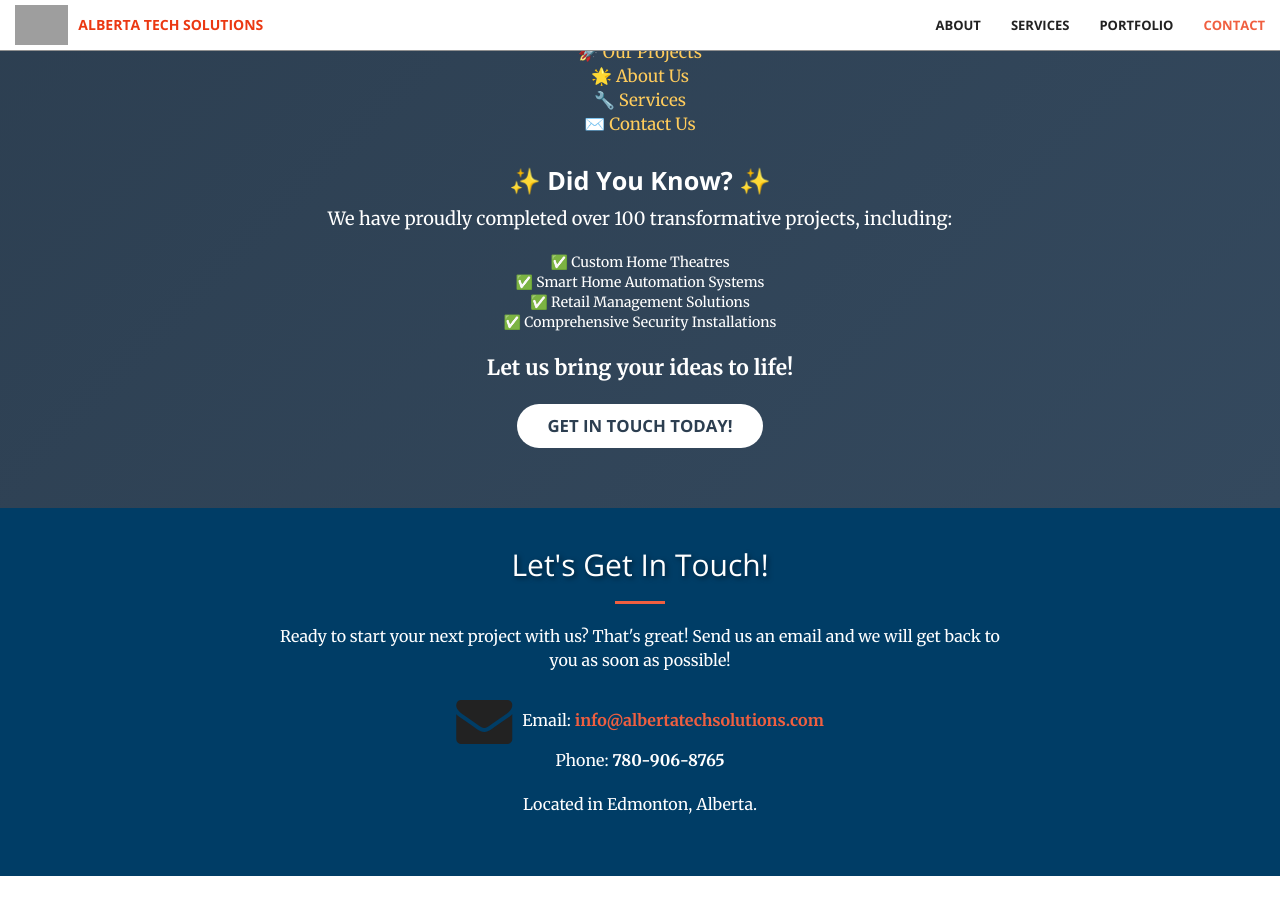
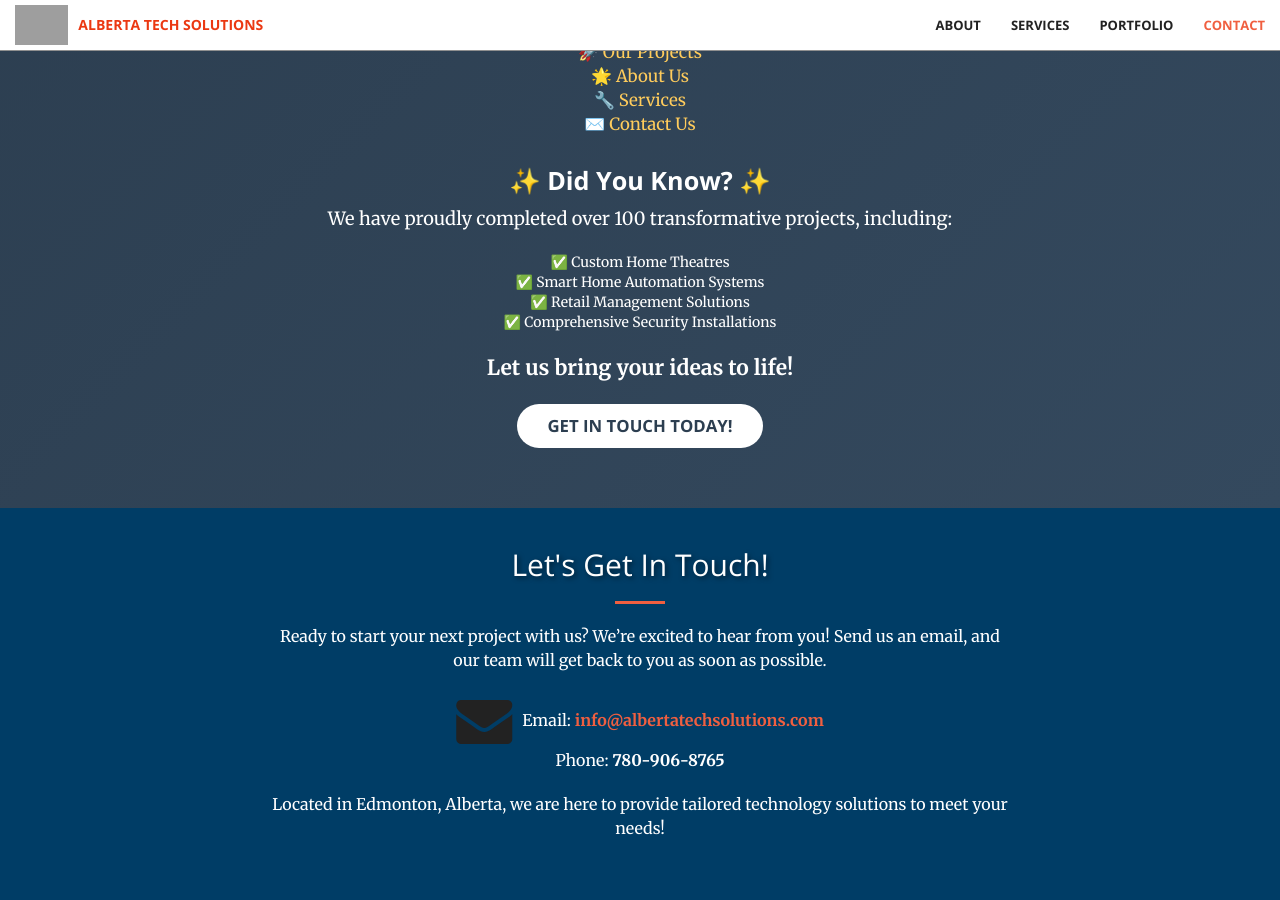
Before and after one commit to ATSGIS/albertatechsolutions, a Jekyll site: the page built from index.html, in a window 1280 px wide and 900 px high, scrolled down 13932 px. Built offline with Jekyll 4.4.1, drawn with Linux system fonts in a browser that asks for light colours; before the commit the page ends 14808 px from its top, so only the background shows below that; grey boxes are pictures that could not be loaded.

Commit message:
Update contact.html

```diff
--- a/_includes/contact.html
+++ b/_includes/contact.html
@@ -4,7 +4,7 @@
             <div class="col-lg-8 col-lg-offset-2 text-center">
                 <h2 class="section-heading">Let's Get In Touch!</h2>
                 <hr class="primary" style="border-color: #F05F40;">
-                <p>Ready to start your next project with us? That's great! Send us an email and we will get back to you as soon as possible!</p>
+                <p>Ready to start your next project with us? We’re excited to hear from you! Send us an email, and our team will get back to you as soon as possible.</p>
                 <div style="display: flex; align-items: center; justify-content: center;">
                     <a href="mailto:info@albertatechsolutions.com" style="color: #fff; text-decoration: none; margin-right: 10px;">
                         <i class="fa fa-envelope fa-3x wow bounceIn" data-wow-delay=".1s"></i>
@@ -12,8 +12,21 @@
                     <p style="margin: 0;">Email: <strong><a href="mailto:info@albertatechsolutions.com" style="color: #F05F40;">info@albertatechsolutions.com</a></strong></p>
                 </div>
                 <p>Phone: <strong>780-906-8765</strong></p>
-                <p>Located in Edmonton, Alberta.</p>
+                <p>Located in Edmonton, Alberta, we are here to provide tailored technology solutions to meet your needs!</p>
             </div>
         </div>
     </div>
 </section>
+
+<!-- SEO Metadata -->
+<meta name="description" content="Contact Alberta Tech Solutions for innovative smart home and IT solutions. Reach out via email or phone to discuss your project needs.">
+<meta name="keywords" content="contact, Alberta Tech Solutions, smart home, IT solutions, Edmonton, technology services">
+<meta property="og:title" content="Contact Us | Alberta Tech Solutions">
+<meta property="og:description" content="Get in touch with Alberta Tech Solutions for your technology needs. Email or call us today!">
+<meta property="og:image" content="{{ '/img/logo.png' | relative_url }}">
+<meta property="og:url" content="{{ page.url | relative_url }}">
+<meta property="og:type" content="website">
+<meta name="twitter:card" content="summary_large_image">
+<meta name="twitter:title" content="Contact Us | Alberta Tech Solutions">
+<meta name="twitter:description" content="Get in touch with Alberta Tech Solutions for your technology needs. Email or call us today!">
+<meta name="twitter:image" content="{{ '/img/logo.png' | relative_url }}">
```
